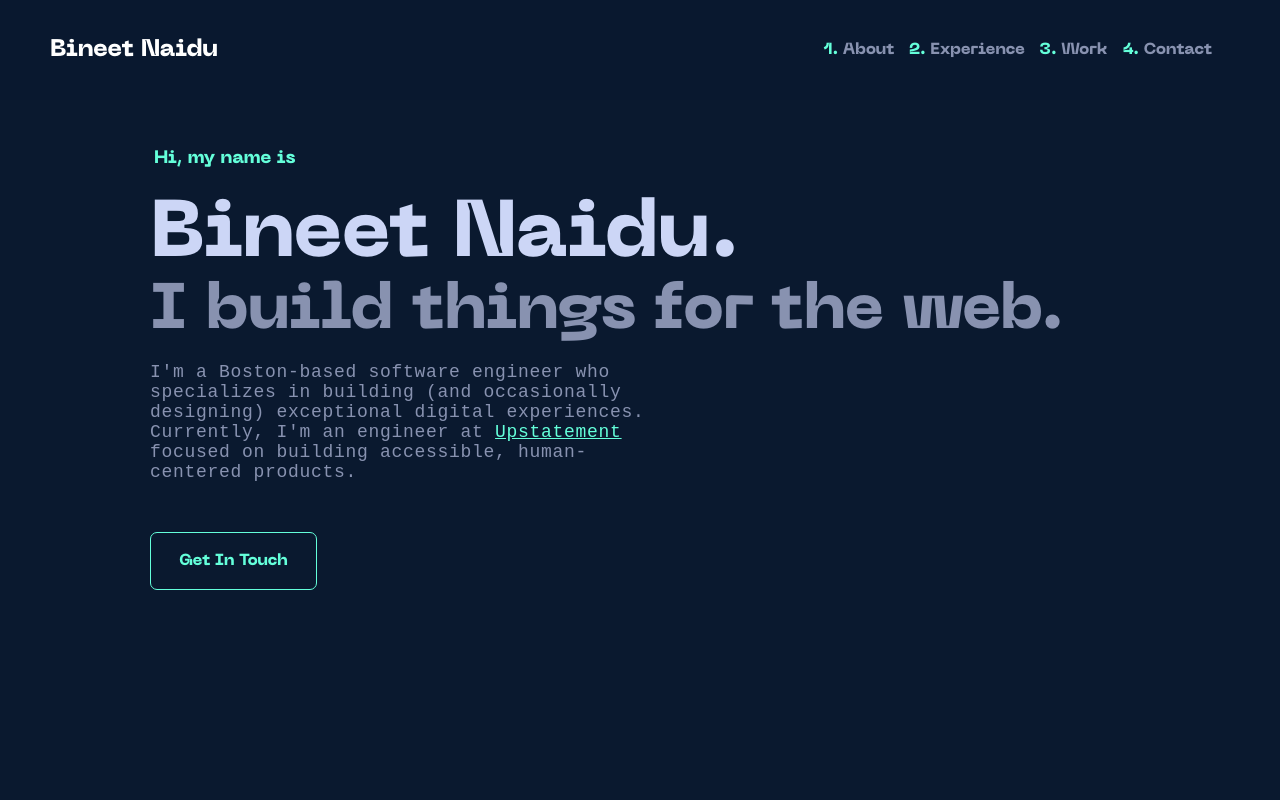
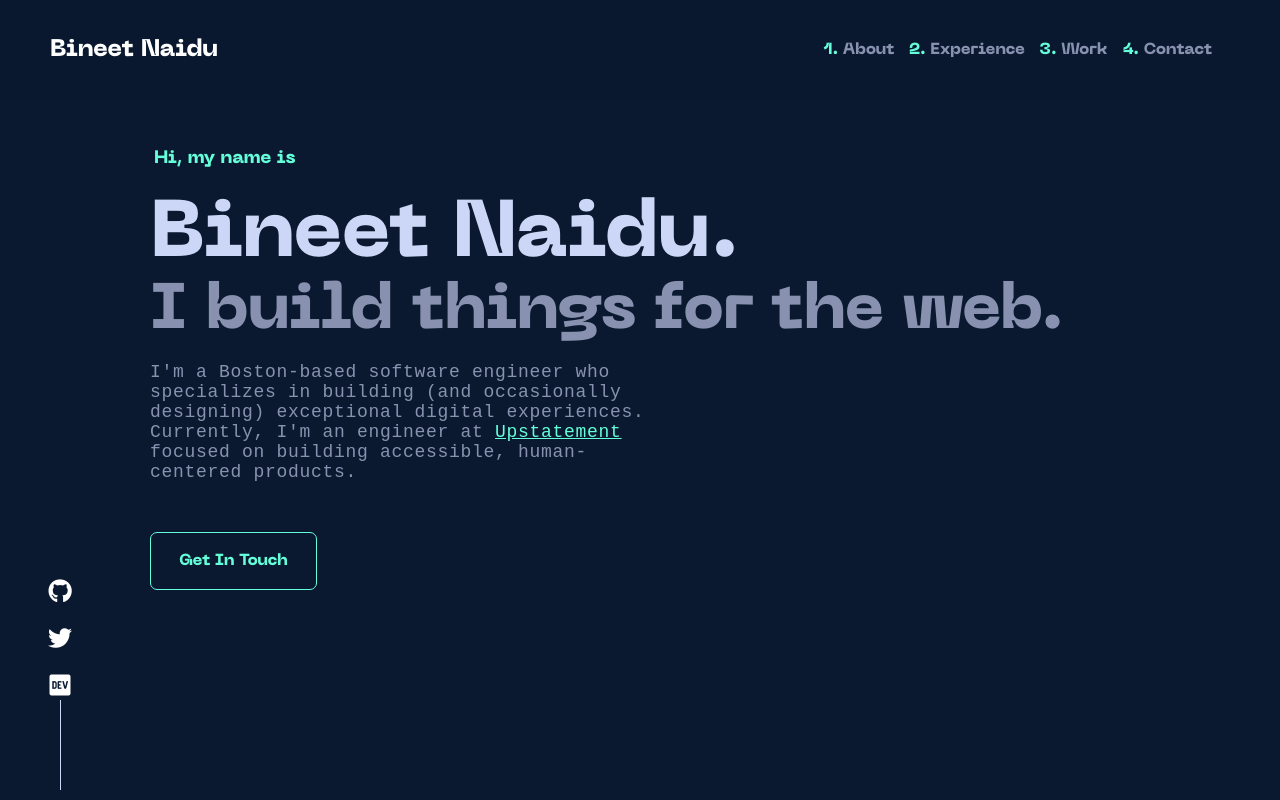
Before and after one commit to bineetNaidu/bineetnaidu.github.io, a React (Create React App) app: page / in a window 1280 px wide. Shown: the top 800 px of the page. Built offline with nearby package versions, Linux system fonts and the light colour scheme; no server answers; the database is empty.

Commit message:
🚀 add social Handlers

```diff
--- a/public/index.html
+++ b/public/index.html
@@ -11,6 +11,14 @@
     />
     <link rel="apple-touch-icon" href="%PUBLIC_URL%/logo192.png" />
     <link rel="manifest" href="%PUBLIC_URL%/manifest.json" />
+
+    <link
+      rel="stylesheet"
+      href="https://cdnjs.cloudflare.com/ajax/libs/font-awesome/5.15.3/css/all.min.css"
+      integrity="sha512-iBBXm8fW90+nuLcSKlbmrPcLa0OT92xO1BIsZ+ywDWZCvqsWgccV3gFoRBv0z+8dLJgyAHIhR35VZc2oM/gI1w=="
+      crossorigin="anonymous"
+      referrerpolicy="no-referrer"
+    />
     <title>Bineet Naidu</title>
   </head>
   <body>
--- /dev/null
+++ b/src/components/SocialHandlers.tsx
@@ -0,0 +1,35 @@
+import { FC } from 'react';
+import '../styles/socialHandlers.scss';
+
+export const SocialHandlers: FC = () => {
+  const links = [
+    {
+      name: 'GitHub',
+      url: 'https://github.com/bineetNaidu',
+      icon: <i className="fab fa-github"></i>,
+    },
+    {
+      name: 'Twitter',
+      url: 'https://twitter.com/BineetN',
+      icon: <i className="fab fa-twitter"></i>,
+    },
+    {
+      name: 'Dev.to',
+      url: 'https://dev.to/bineetnaidu',
+      icon: <i className="fab fa-dev"></i>,
+    },
+  ];
+  return (
+    <div className="socialHandlers">
+      <ul className="links">
+        {links.map((link) => (
+          <li key={link.name} className="link">
+            <a href={link.url} target="_blank" rel="noreferrer">
+              {link.icon}
+            </a>
+          </li>
+        ))}
+      </ul>
+    </div>
+  );
+};
--- a/src/components/Wrapper.tsx
+++ b/src/components/Wrapper.tsx
@@ -1,10 +1,12 @@
 import { FC } from 'react';
 import '../styles/Wrapper.scss';
+import { SocialHandlers } from './SocialHandlers';
 
 export const Wrapper: FC = ({ children }) => {
   return (
     <div className="wrapper">
       {/* Dangling Social Links */}
+      <SocialHandlers />
       <div className="wrapper__body">{children}</div>
       {/* Dangling Mail Link */}
     </div>
--- /dev/null
+++ b/src/styles/socialHandlers.scss
@@ -0,0 +1,40 @@
+@import 'variables';
+
+.socialHandlers {
+  width: 40px;
+  position: fixed;
+  bottom: 0px;
+  left: 40px;
+  right: auto;
+  z-index: 10;
+  color: $color-main;
+
+  @media (max-width: 883px) {
+    display: none;
+  }
+
+  .links {
+    display: flex;
+    flex-direction: column;
+    -webkit-box-align: center;
+    align-items: center;
+    margin: 0px;
+    padding: 0px;
+    list-style: none;
+
+    .link {
+      margin: 5px auto;
+      padding: 5px;
+      font-size: x-large;
+
+      &:last-child::after {
+        content: '';
+        display: block;
+        width: 1px;
+        height: 90px;
+        margin: 0px auto;
+        background-color: $color-main;
+      }
+    }
+  }
+}
```
